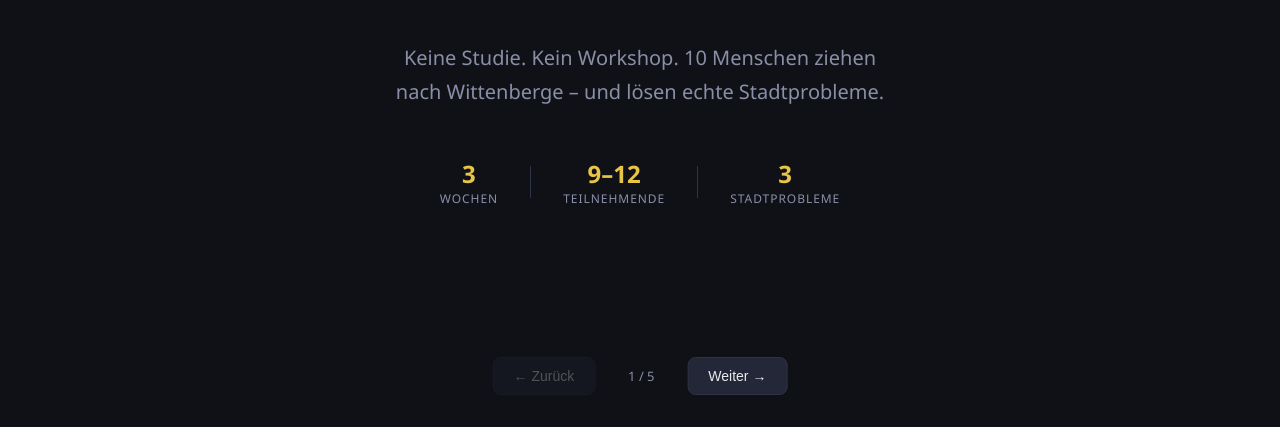
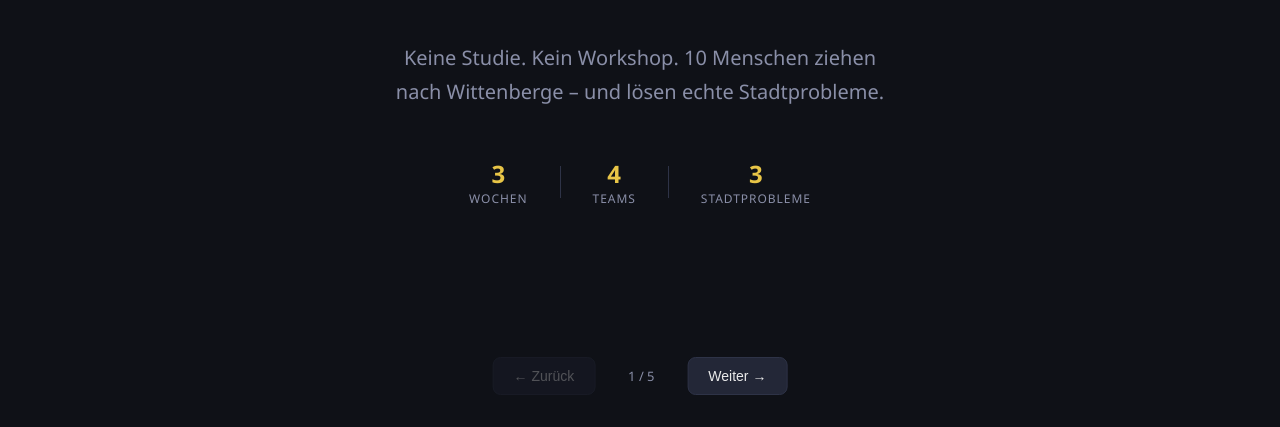
Before and after one commit to jchristlieb/wittenberge-lab, a plain HTML site: page index.html in a window 1280 px wide. Shown: the part 373-800 px from the top of the page. Drawn offline with Linux system fonts and the light colour scheme.

Commit message:
4 Teams geplant, Wohnungskapazität und Finanzierung angepasst
Co-Authored-By: Claude Sonnet 4.6 <noreply@anthropic.com>

```diff
--- a/index.html
+++ b/index.html
@@ -269,8 +269,8 @@
         </div>
         <div style="width:1px; height:32px; background:var(--border);"></div>
         <div style="text-align:center;">
-          <div style="font-size:1.5rem; font-weight:800; color:var(--accent);">9–12</div>
-          <div style="font-size:0.75rem; color:var(--muted); letter-spacing:0.08em; text-transform:uppercase;">Teilnehmende</div>
+          <div style="font-size:1.5rem; font-weight:800; color:var(--accent);">4</div>
+          <div style="font-size:0.75rem; color:var(--muted); letter-spacing:0.08em; text-transform:uppercase;">Teams</div>
         </div>
         <div style="width:1px; height:32px; background:var(--border);"></div>
         <div style="text-align:center;">
@@ -318,7 +318,7 @@
     <div class="stack full" style="max-width:860px; gap:28px;">
       <div>
         <div class="label">Das Konzept</div>
-        <h2>3 Wochen. 3 Teams. <span class="accent">Echte Probleme.</span></h2>
+        <h2>3 Wochen. 4 Teams. <span class="accent">Echte Probleme.</span></h2>
       </div>
       <div class="row" style="margin-bottom:12px;">
         <div class="card col agenda-item" style="gap:10px; text-align:center;">
```
Also changed, not shown: README.md.
